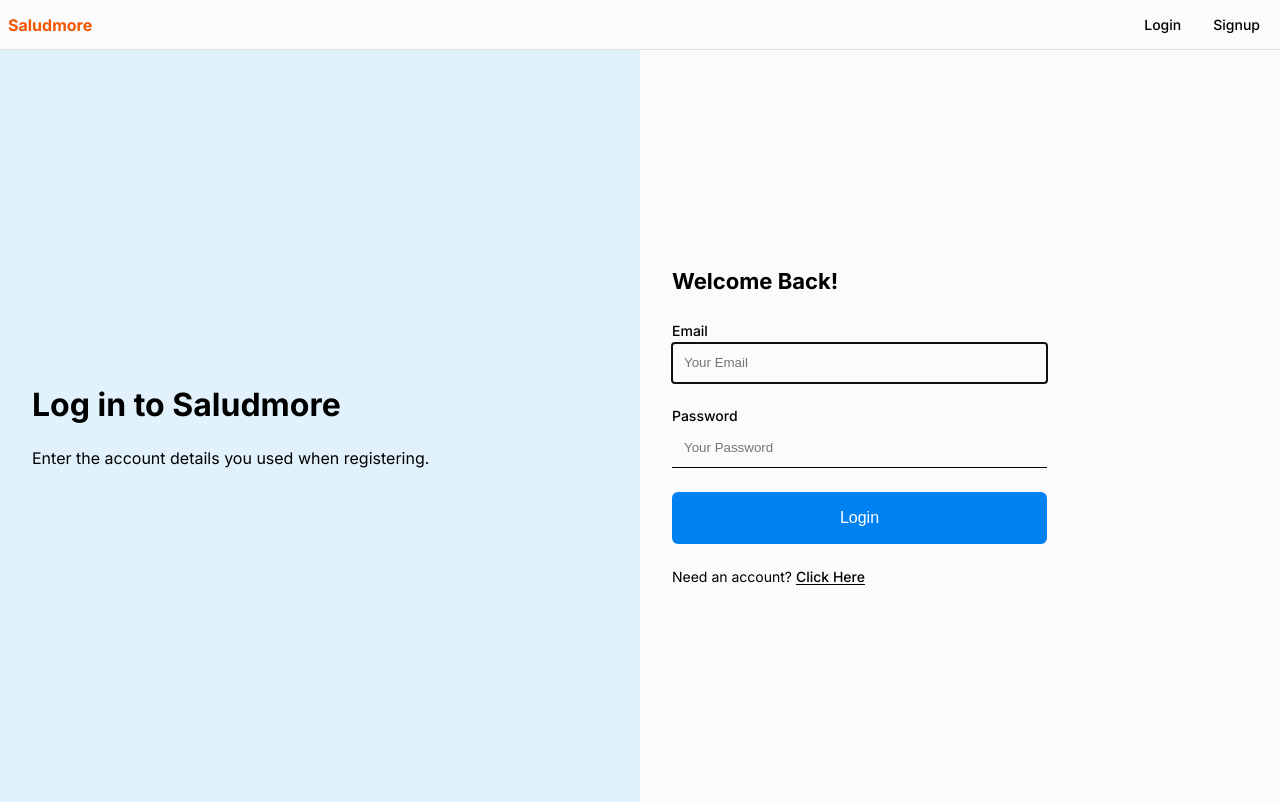
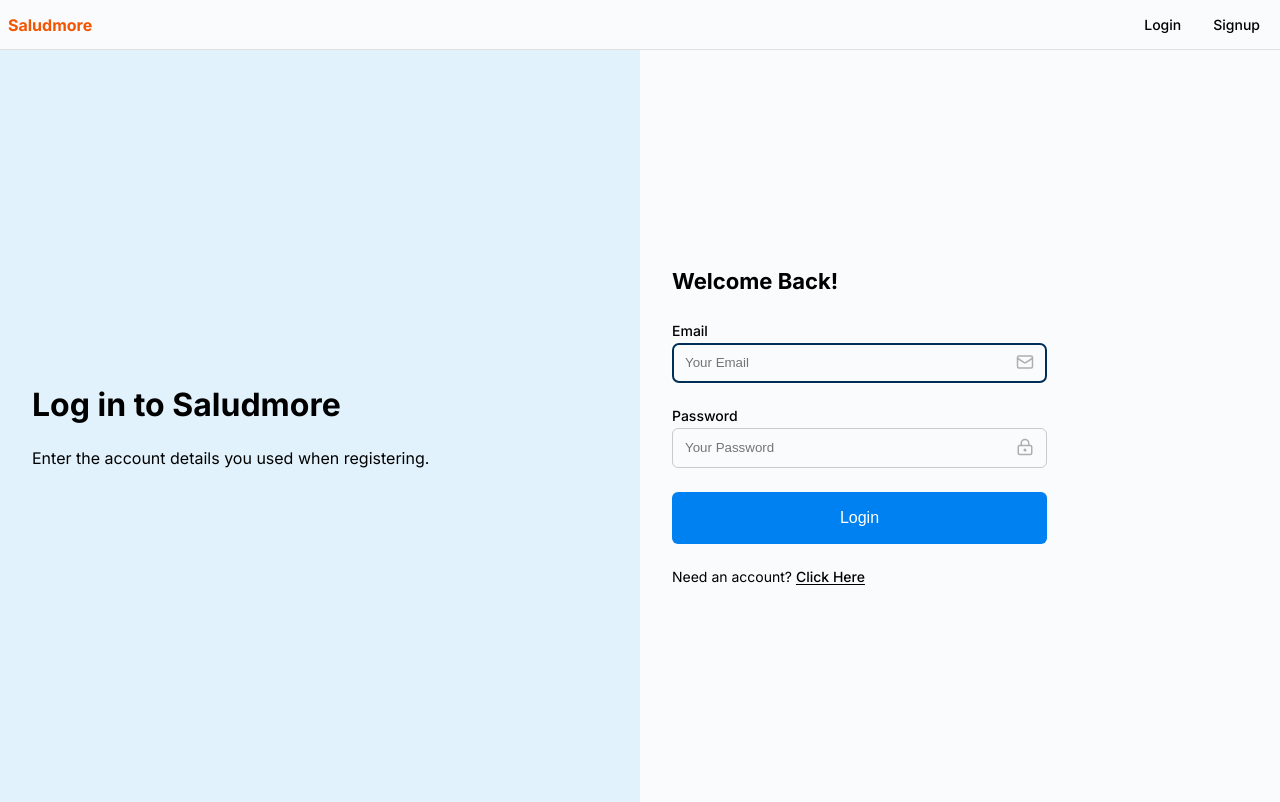
Before and after one commit to jime7890/salud-more, a Next.js app: page /login in a window 1280 px wide. Built offline with nearby package versions, Linux system fonts and the light colour scheme; no server answers.

Commit message:
Indicators added to form UI

```diff
--- a/app/dashboard/glucose/page.js
+++ b/app/dashboard/glucose/page.js
@@ -8,6 +8,6 @@ export default function GlucosePage() {
     const { data: session, status } = useSession()
 
     return (
-        <GlucoseDashboard />
+        <GlucoseDashboard currentUser={session.user.id} />
     )
 }
--- a/app/form-shared.module.css
+++ b/app/form-shared.module.css
@@ -56,6 +56,7 @@
 
 .form-layout {
   display: flex;
+  position: relative;
   flex-direction: column;
   gap: 0.25rem;
 }
@@ -68,10 +69,25 @@
 .form-layout > input {
   padding: 0.75rem;
   height: 40px;
-  border: none;
-  border-bottom-style: solid;
-  border-bottom-width: 1px;
+  border: 1px solid #cacaca;
+  border-radius: 6px;
   background-color: var(--base-color);
+}
+
+.form-layout > input:focus {
+  outline-color: #002e57;
+}
+
+.form-layout > input::-ms-reveal {
+  display: none;
+}
+
+.suffix {
+  width: 18px;
+  top: 28px;
+  right: 13px;
+  color: #aeaeae;
+  position: absolute;
 }
 
 .button {
--- a/app/login/page.js
+++ b/app/login/page.js
@@ -5,7 +5,7 @@ import Link from "next/link";
 import styles from "../form-shared.module.css"
 import { login } from "@/actions/login";
 import Loading from "@/components/loading/loading";
-import { CircleAlert } from "lucide-react";
+import { CircleAlert, LockKeyhole, Mail } from "lucide-react";
 
 export default function LoginPage() {
     const [errorMessage, setErrorMessage] = useState("");
@@ -39,19 +39,21 @@ export default function LoginPage() {
                 <form className={styles.form} onSubmit={handleSubmit}>
                     <h1 className={styles.title}>Welcome Back!</h1>
 
-                    {errorMessage && <p className={styles.error}><CircleAlert className={styles.icon}/> {errorMessage}</p>}
+                    {errorMessage && <p className={styles.error}><CircleAlert className={styles.icon} /> {errorMessage}</p>}
 
                     <div className={styles['form-layout']}>
                         <label>Email</label>
                         <input type="email" name="email" placeholder="Your Email" autoFocus required />
+                        <Mail className={styles.suffix} />
                     </div>
 
                     <div className={styles['form-layout']}>
                         <label>Password</label>
                         <input type="password" name="password" placeholder="Your Password" required />
+                        <LockKeyhole className={styles.suffix} />
                     </div>
 
-                    <button type="submit" disabled={isLoading} className={styles.button}>{isLoading ? <Loading/> : 'Login' }</button>
+                    <button type="submit" disabled={isLoading} className={styles.button}>{isLoading ? <Loading /> : 'Login'}</button>
                     <div className={styles.registered}>Need an account? <Link href="/signup" className={styles.action}>Click Here</Link></div>
                 </form>
             </div>
```
Also changed, not shown: app/signup/page.js (+3 -6 lines), components/glucose-dashboard/GlucoseDashboard.js (+10 -0 lines).
